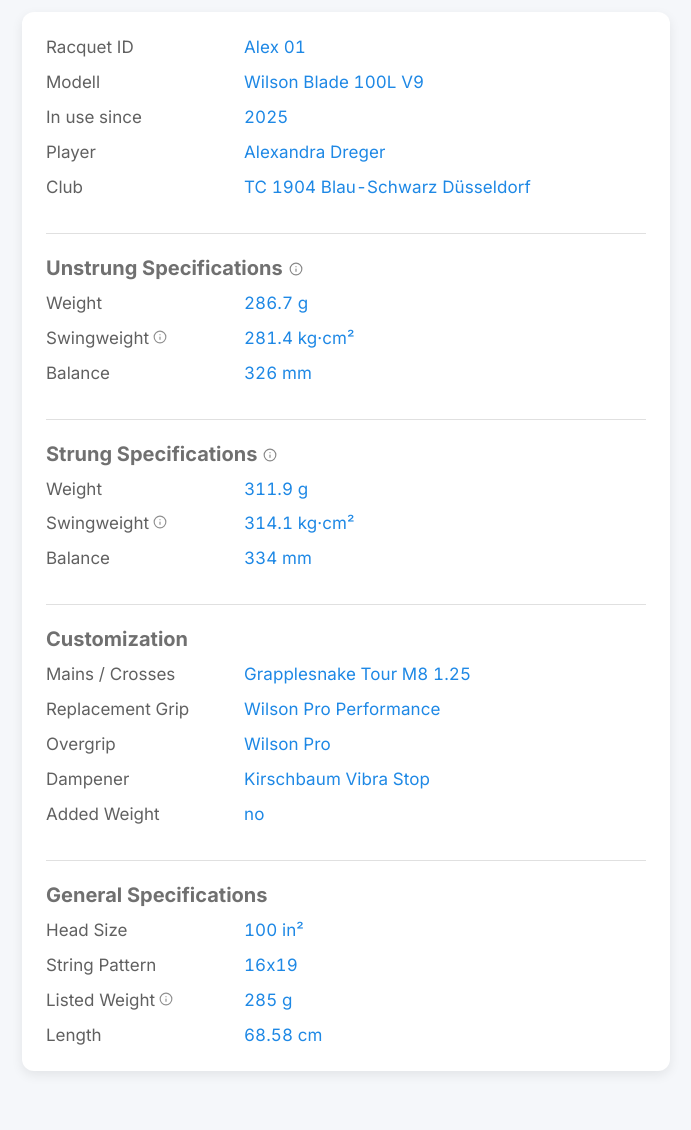
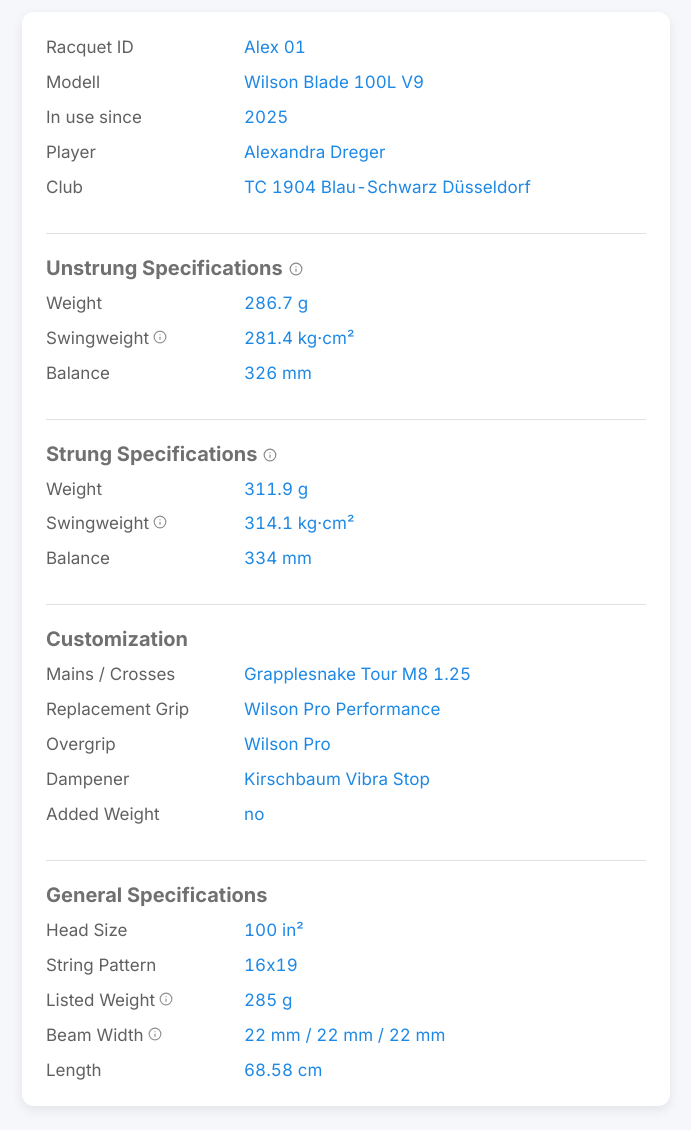
Before and after one commit to stringsmatter/Info, a Jekyll site: the page built from AD01/index.html, in a window 1280 px wide. Shown: the whole page, without its empty margins (294-985 px from the left). Built offline with Jekyll 4.4.1, drawn with Linux system fonts in a browser that asks for light colours; before the commit the page ends 1095 px from its top, so only the background shows below that.

Commit message:
Update AD01.yml

```diff
--- a/_data/racquets/AD01.yml
+++ b/_data/racquets/AD01.yml
@@ -9,7 +9,7 @@
   string_pattern: "16x19"
   unstrung_weight: "285 g"
   stiffness: ""
-  beam: ""
+  beam: "22 mm / 22 mm / 22 mm"
   length: "68.58 cm"
 
 customization:
```
